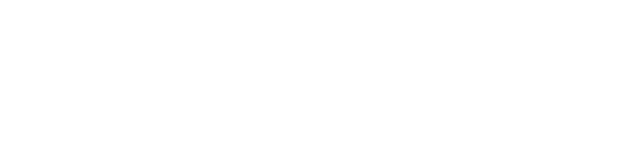
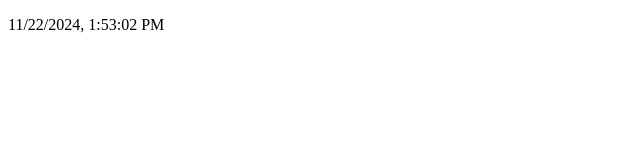
Before and after one commit to acciojob/clock-VamsiBunny, a website: page main.html in a window 1280 px wide. Shown: the whole page, without its empty margins (0-640 px from the left). Drawn offline with Linux system fonts and the light colour scheme.

Commit message:
created a submission

```diff
--- a/main.html
+++ b/main.html
@@ -7,8 +7,8 @@
 </head>
 
 <body>
-	<!-- the entire body must be written by student -->
-    <script type="text/javascript" src="./script.js">
+    <p id="timer"></p>
+	<script type="text/javascript" src="./script.js">
 </script>
 
 </body>
--- a/script.js
+++ b/script.js
@@ -1 +1,12 @@
 //your JS code here. If required.
+let curtime=document.getElementById("timer");
+
+let date=new Date();
+
+setInterval(
+    function(){
+	    date=new Date();
+		curtime.innerHTML=date.toLocaleString();
+	},1000
+
+)
--- a/styles.css
+++ b/styles.css
@@ -1 +1,2 @@
 /*  your css code here. If applicable */
+https://www.svgrepo.com/show/345221/three-dots.svg
```
